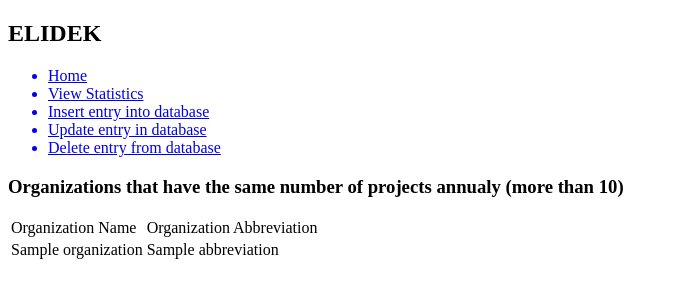
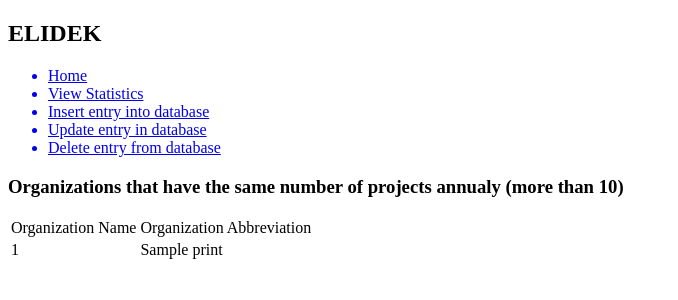
Before and after one commit to GeorgeSot71/NTUA_Databases_ELIDEK, a Flask app: template server/templates/query4.html in a window 1280 px wide. Shown: the top 300 px of the page, without its empty margins (0-678 px from the left). Run offline with Flask 2, Linux system fonts and the light colour scheme; the template is opened without the code that fills it: most values are stand-ins (such as "Sample title", 1, 10 or a date in 2020).

Commit message:
Update query4.html

```diff
--- a/server/templates/query4.html
+++ b/server/templates/query4.html
@@ -10,10 +10,10 @@
         </tr>
         </thead>
         <tbody>
-        {% for organizations in organization %}
+        {% for print in query4 %}
         <tr class="organization-row">
-            <td>{{ organization.name }}</td>
-            <td>{{ organization.abbreviation }}</td>
+            <td>{{ print[0] }}</td>
+            <td>{{ print[1] }}</td>
           </tr>
         {% endfor %}
         </tbody>
```
